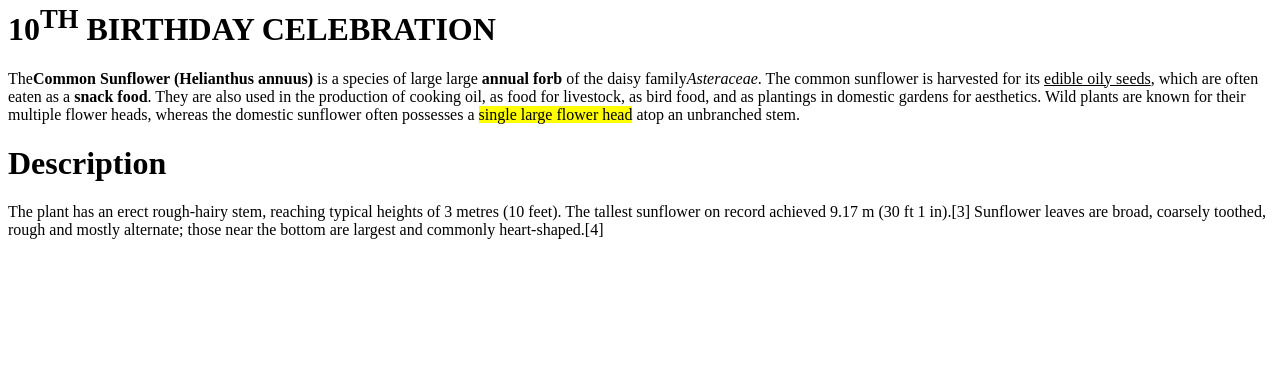
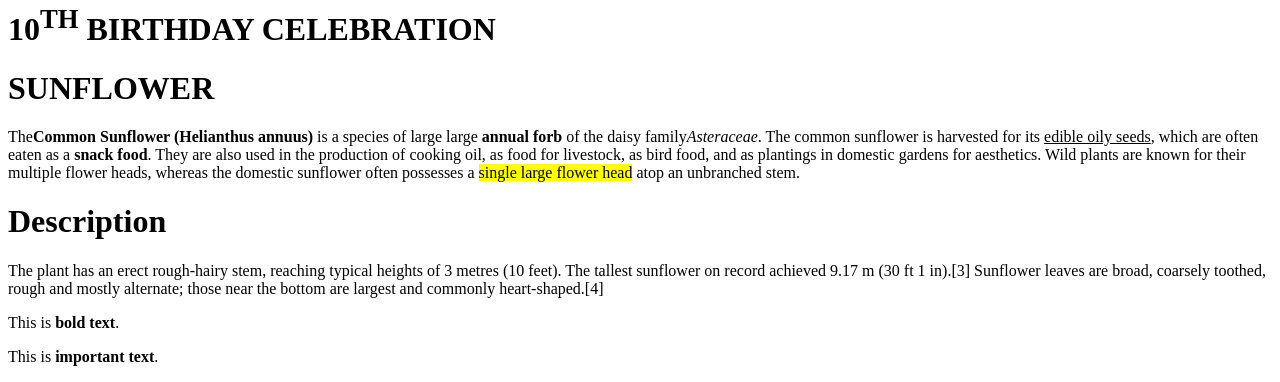
Before and after one commit to Sukanya0205/learning_HTML_DEC, a plain HTML site: page index.html in a window 1280 px wide. Shown: the part 696-1078 px from the top of the page. Before the commit the page ends 951 px from the top, so only its background shows below. Drawn offline with Linux system fonts and the light colour scheme.

Commit message:
small changes

```diff
--- a/index.html
+++ b/index.html
@@ -21,12 +21,14 @@
        <H1>H<sub>2</sub>SO<SUB>4</SUB><H1></H1>
        <H1>10<SUP>TH</SUP> BIRTHDAY CELEBRATION</H1>
         <P>
-            The<B>Common Sunflower (Helianthus annuus)</B> is a species of large large <strong>annual forb</strong> of the daisy family<i>Asteraceae</i>. The common sunflower is harvested for its <ins>edible oily seeds</ins>, which are often eaten as a <b>snack food</b>. They are also used in the <ins></ins>production of cooking oil</ins>, as food for livestock, as bird food, and as plantings in domestic gardens for aesthetics. Wild plants are known for their multiple flower heads, whereas the domestic sunflower often possesses a <mark>single large flower head</mark> atop an unbranched stem.
+            <h1>SUNFLOWER</h1>
+            The<B>Common Sunflower (Helianthus annuus)</B> is a species of large large <strong>annual forb</strong> of the daisy family<i>Asteraceae</i>. The common sunflower is harvested for its <ins>edible oily seeds</ins>, which are often eaten as a <b>snack food</b>. They are also used in the production of cooking oil, as food for livestock, as bird food, and as plantings in domestic gardens for aesthetics. Wild plants are known for their multiple flower heads, whereas the domestic sunflower often possesses a <mark>single large flower head</mark> atop an unbranched stem.
             <h1>Description</h1>
             The plant has an erect rough-hairy stem, reaching typical heights of 3 metres (10 feet). The tallest sunflower on record achieved 9.17 m (30 ft 1 in).[3] Sunflower leaves are broad, coarsely toothed, rough and mostly alternate; those near the bottom are largest and commonly heart-shaped.[4]
         </P>
 
-
+<p>This is <b>bold text</b>.</p>
+<p>This is <strong>important text</strong>.</p>
 
 
     </body>
```
